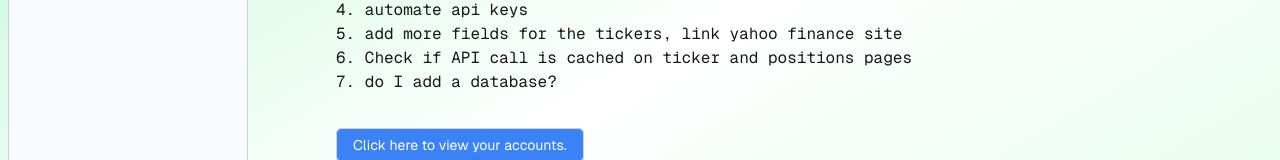
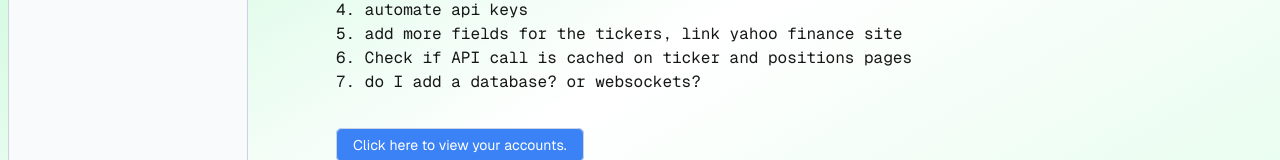
Before and after one commit to jek030/schwabApiNextJs, a Next.js app: page / in a window 1280 px wide. Shown: the part 302-462 px from the top of the page. Built offline with nearby package versions, Linux system fonts and the light colour scheme.

Commit message:
updated keys

```diff
--- a/app/getAccounts.tsx
+++ b/app/getAccounts.tsx
@@ -6,7 +6,7 @@ export const getAccounts = cache( async() => {
         method: 'GET',
         headers: {
           "Accept-Encoding": "application/json",
-          Authorization: "Bearer " + "I0.b2F1dGgyLmNkYy5zY2h3YWIuY29t.RPTLZPcd_AeWnQW94vutr0B4tk6-wfAw75PmAqWNHvM@",
+          Authorization: "Bearer " + "I0.b2F1dGgyLmJkYy5zY2h3YWIuY29t.NNd9lMU2GP8tADUNTHpFFbdDu0aXocnew_EPr689LhE@",
           },
         });
 
--- a/app/page.tsx
+++ b/app/page.tsx
@@ -25,7 +25,7 @@ export default function Home() {
             <li>automate api keys</li>
             <li>add more fields for the tickers, link yahoo finance site</li>
             <li>Check if API call is cached on ticker and positions pages</li>
-            <li>do I add a database?</li>
+            <li>do I add a database? or websockets?</li>
           </ul>
         <p className="text-xl text-gray-800 md:text-2xl">
            <Link href="/accounts"
--- a/app/ticker/[ticker]/page.tsx
+++ b/app/ticker/[ticker]/page.tsx
@@ -36,13 +36,14 @@ export default async function Page({params} : {params: {ticker: string }}) {
   });
   try {
     accounts = await getTicker(ticker);
+    console.log(accounts)
  } catch (error) {
    console.log(`getTicker(${ticker}) web service call failed with error: ${error}`)
  }
 
     //todo : web service call to schwabapi
   const yahooURL = "https://finance.yahoo.com/quote/" + ticker
-
+  console.log("***** " + accounts);
   return (
 
     <div className="flex flex-col p-8 pb-20 gap-8 sm:p-20 font-[family-name:var(--font-geist-sans)]">
--- a/getTicker.tsx
+++ b/getTicker.tsx
@@ -7,7 +7,7 @@ export const getTicker = cache( async( ticker:string) => {
         method: 'GET',
         headers: {
           "Accept-Encoding": "application/json",
-          Authorization: "Bearer " + "I0.b2F1dGgyLmJkYy5zY2h3YWIuY29t.RgMrgd3gjMPap_zqO4UwwT7XNrWT7QUf80pM2Zoptd4@",
+          Authorization: "Bearer " + "I0.b2F1dGgyLmJkYy5zY2h3YWIuY29t.NNd9lMU2GP8tADUNTHpFFbdDu0aXocnew_EPr689LhE@",
           },
         });
 
```
